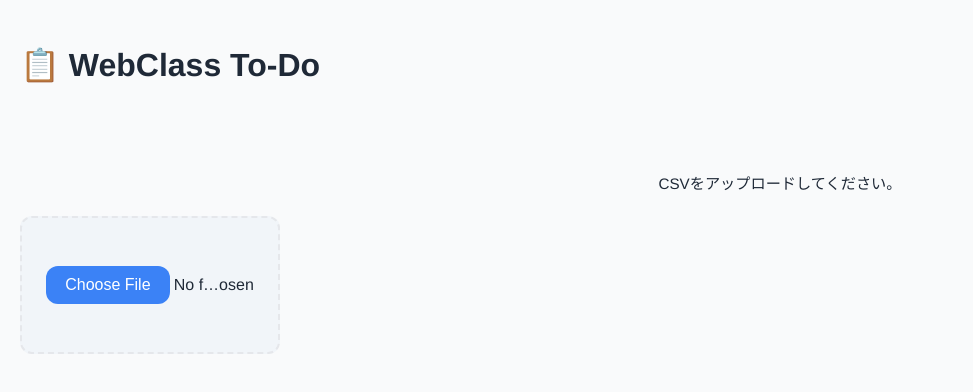
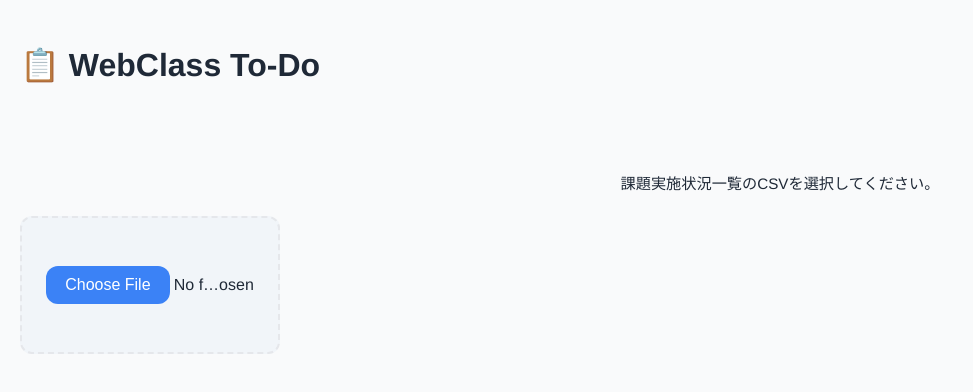
Before and after one commit to watamovie/webclass-todo, a React (Vite) app: page / in a window 1280 px wide. Shown: the top 392 px of the page, without its empty margins (0-973 px from the left). Built offline with nearby package versions, Linux system fonts and the light colour scheme; the HTML template or start-up script is replaced by a standard one.

Commit message:
表示の変更

```diff
--- a/src/App.jsx
+++ b/src/App.jsx
@@ -371,7 +371,7 @@
             accept=".csv"
             onChange={handleFile}
           />
-          <p>CSVをアップロードしてください。</p>
+          <p>課題実施状況一覧のCSVを選択してください。</p>
         </>
       )}
       {data.length > 0 && (
```
